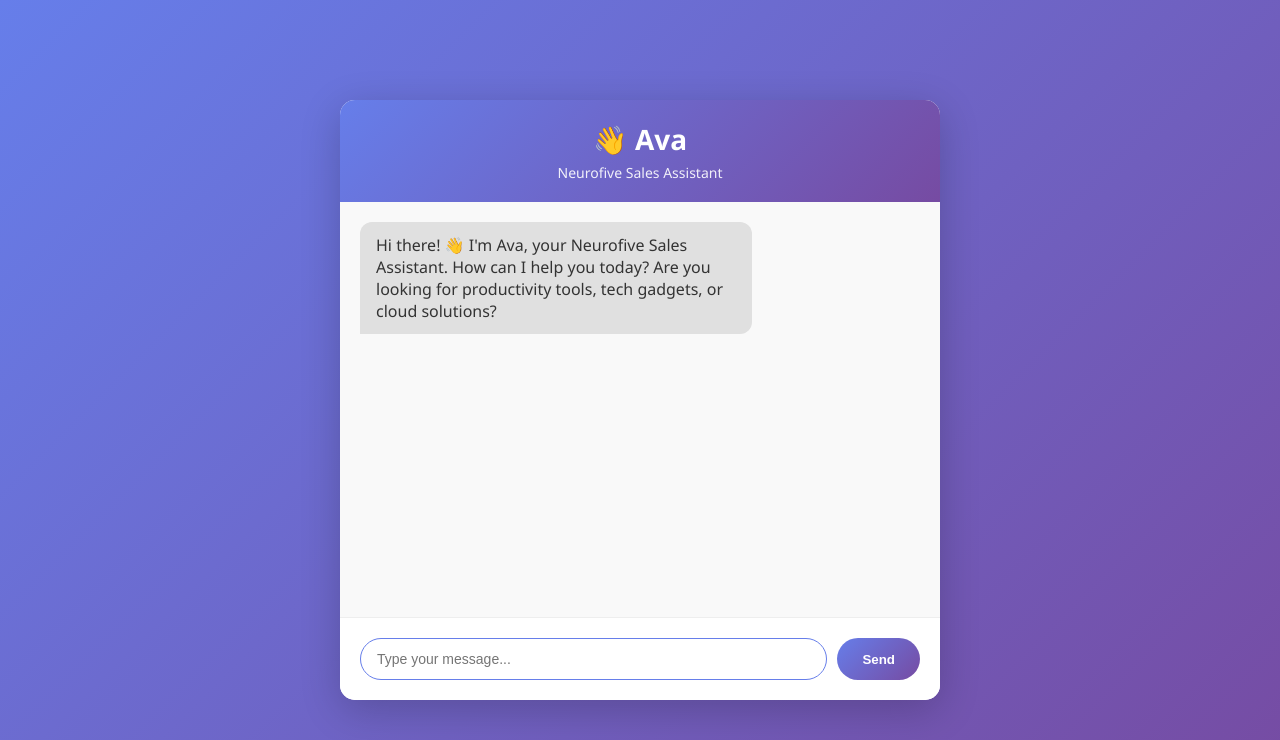
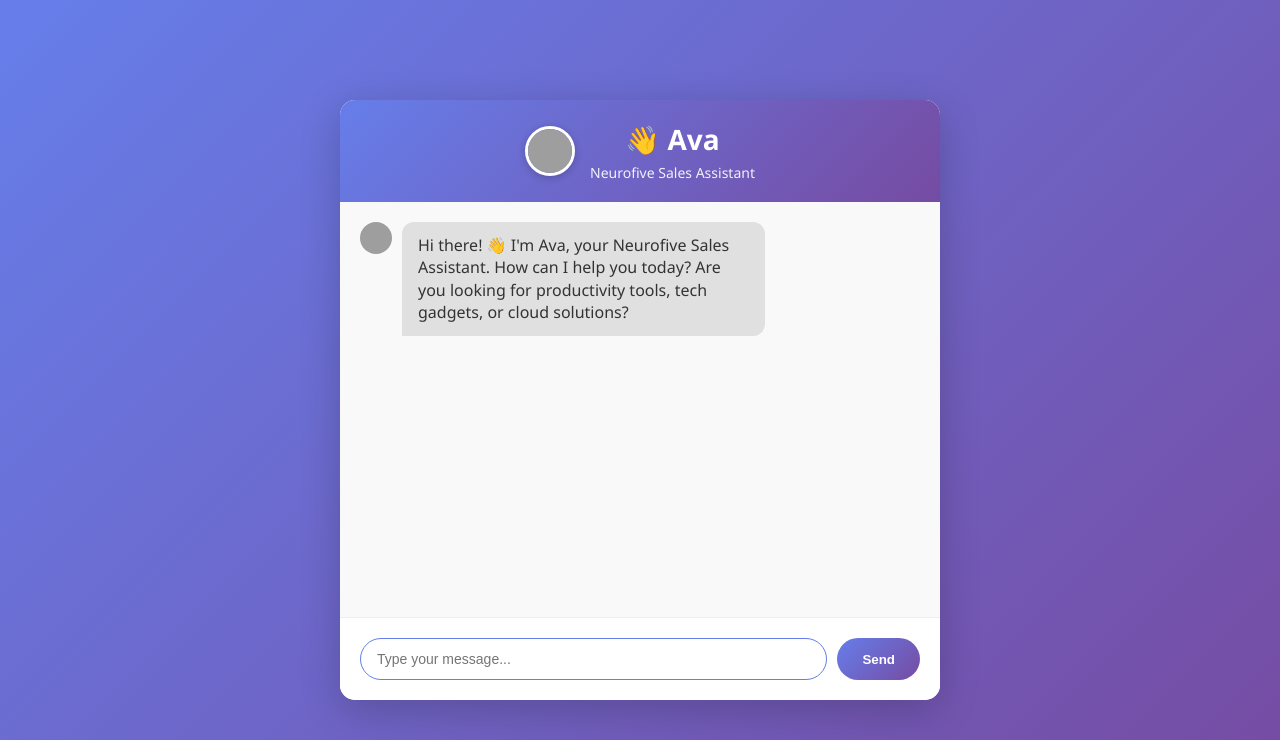
Before and after one commit to cindidineo/Portfolio, a Flask app: page / in a window 1280 px wide. Shown: the top 740 px of the page. Run offline with Flask 3, Linux system fonts and the light colour scheme; grey boxes are pictures that could not be loaded.

Commit message:
Add Ava avatar image and improve message display with avatar bubbles

```diff
--- a/templates/chat.html
+++ b/templates/chat.html
@@ -38,14 +38,27 @@
             padding: 20px;
             border-radius: 15px 15px 0 0;
             text-align: center;
+            display: flex;
+            align-items: center;
+            justify-content: center;
+            gap: 15px;
         }
 
-        .chat-header h1 {
+        .ava-avatar {
+            width: 50px;
+            height: 50px;
+            border-radius: 50%;
+            object-fit: cover;
+            border: 3px solid white;
+            box-shadow: 0 2px 8px rgba(0, 0, 0, 0.2);
+        }
+
+        .header-text h1 {
             font-size: 28px;
             margin-bottom: 5px;
         }
 
-        .chat-header p {
+        .header-text p {
             font-size: 14px;
             opacity: 0.9;
         }
@@ -60,6 +73,7 @@
         .message {
             margin-bottom: 15px;
             display: flex;
+            gap: 10px;
             animation: fadeIn 0.3s ease-in;
         }
 
@@ -82,11 +96,30 @@
             justify-content: flex-start;
         }
 
+        .message-avatar {
+            width: 32px;
+            height: 32px;
+            border-radius: 50%;
+            object-fit: cover;
+            flex-shrink: 0;
+        }
+
+        .message-bubble {
+            display: flex;
+            flex-direction: column;
+            align-items: flex-start;
+        }
+
+        .message.user .message-bubble {
+            align-items: flex-end;
+        }
+
         .message-content {
             max-width: 70%;
             padding: 12px 16px;
             border-radius: 12px;
             word-wrap: break-word;
+            line-height: 1.4;
         }
 
         .message.user .message-content {
@@ -191,14 +224,20 @@
 <body>
     <div class="chat-container">
         <div class="chat-header">
-            <h1>👋 Ava</h1>
-            <p>Neurofive Sales Assistant</p>
+            <img src="https://api.dicebear.com/7.x/avataaars/svg?seed=Ava" alt="Ava" class="ava-avatar">
+            <div class="header-text">
+                <h1>👋 Ava</h1>
+                <p>Neurofive Sales Assistant</p>
+            </div>
         </div>
 
         <div class="messages" id="messages">
             <div class="message ava">
-                <div class="message-content">
-                    Hi there! 👋 I'm Ava, your Neurofive Sales Assistant. How can I help you today? Are you looking for productivity tools, tech gadgets, or cloud solutions?
+                <img src="https://api.dicebear.com/7.x/avataaars/svg?seed=Ava" alt="Ava" class="message-avatar">
+                <div class="message-bubble">
+                    <div class="message-content">
+                        Hi there! 👋 I'm Ava, your Neurofive Sales Assistant. How can I help you today? Are you looking for productivity tools, tech gadgets, or cloud solutions?
+                    </div>
                 </div>
             </div>
         </div>
@@ -218,6 +257,7 @@
         const messagesDiv = document.getElementById('messages');
         const messageInput = document.getElementById('messageInput');
         const sendBtn = document.getElementById('sendBtn');
+        const avaAvatarUrl = 'https://api.dicebear.com/7.x/avataaars/svg?seed=Ava';
 
         function sendMessage() {
             const message = messageInput.value.trim();
@@ -262,9 +302,28 @@
         function addMessage(text, sender) {
             const messageDiv = document.createElement('div');
             messageDiv.className = `message ${sender}`;
-            const contentClass = sender === 'user' ? 'message-content' :
-                                 (text.includes('⚠️') ? 'message-content error-message' : 'message-content');
-            messageDiv.innerHTML = `<div class="${contentClass}">${escapeHtml(text)}</div>`;
+
+            if (sender === 'ava') {
+                const avatar = document.createElement('img');
+                avatar.src = avaAvatarUrl;
+                avatar.alt = 'Ava';
+                avatar.className = 'message-avatar';
+
+                const bubble = document.createElement('div');
+                bubble.className = 'message-bubble';
+
+                const contentClass = text.includes('⚠️') ? 'message-content error-message' : 'message-content';
+                bubble.innerHTML = `<div class="${contentClass}">${escapeHtml(text)}</div>`;
+
+                messageDiv.appendChild(avatar);
+                messageDiv.appendChild(bubble);
+            } else {
+                const bubble = document.createElement('div');
+                bubble.className = 'message-bubble';
+                bubble.innerHTML = `<div class="message-content">${escapeHtml(text)}</div>`;
+                messageDiv.appendChild(bubble);
+            }
+
             messagesDiv.appendChild(messageDiv);
             messagesDiv.scrollTop = messagesDiv.scrollHeight;
         }
@@ -273,7 +332,15 @@
             const messageDiv = document.createElement('div');
             messageDiv.className = 'message ava';
             messageDiv.id = 'loading';
-            messageDiv.innerHTML = `
+
+            const avatar = document.createElement('img');
+            avatar.src = avaAvatarUrl;
+            avatar.alt = 'Ava';
+            avatar.className = 'message-avatar';
+
+            const bubble = document.createElement('div');
+            bubble.className = 'message-bubble';
+            bubble.innerHTML = `
                 <div class="message-content">
                     <div class="loading">
                         <span></span>
@@ -282,6 +349,9 @@
                     </div>
                 </div>
             `;
+
+            messageDiv.appendChild(avatar);
+            messageDiv.appendChild(bubble);
             messagesDiv.appendChild(messageDiv);
             messagesDiv.scrollTop = messagesDiv.scrollHeight;
         }
```
